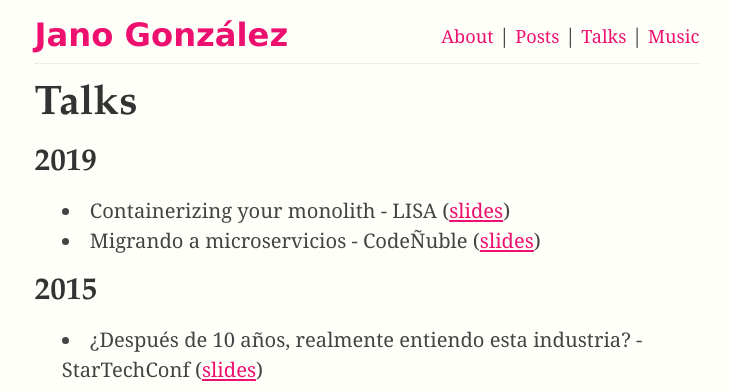
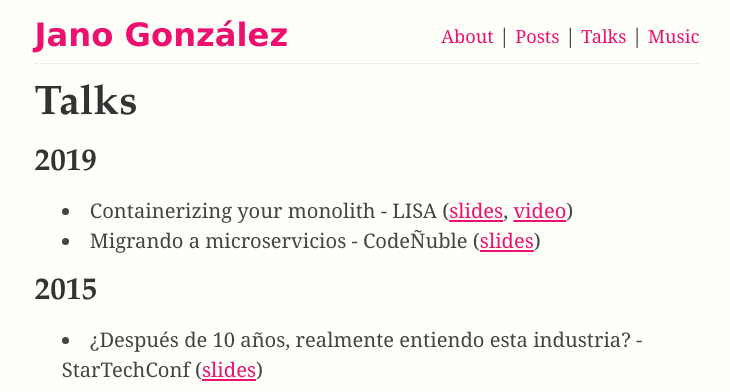
Before and after one commit to janogonzalez/janogonzalez.github.io, a Jekyll site: the page built from talks.md, in a window 1280 px wide. Shown: the top 392 px of the page, without its empty margins (273-1003 px from the left). Built offline with Jekyll 4.4.1, drawn with Linux system fonts in a browser that asks for light colours.

Commit message:
Add video to talks

```diff
--- a/_data/talks.csv
+++ b/_data/talks.csv
@@ -1,5 +1,5 @@
-year,conference,title,slides
-2019,LISA,Containerizing your monolith,https://speakerdeck.com/janogonzalez/containerizing-your-monolith
+year,conference,title,slides,video
+2019,LISA,Containerizing your monolith,https://speakerdeck.com/janogonzalez/containerizing-your-monolith,https://www.youtube.com/watch?v=o2iqu797IWc
 2019,CodeÑuble,Migrando a microservicios,https://speakerdeck.com/janogonzalez/migrando-a-microservicios
 2015,StarTechConf,"¿Después de 10 años, realmente entiendo esta industria?",https://speakerdeck.com/janogonzalez/despues-de-10-anos-realmente-entiendo-esta-industria
 2014,RubyConf Argentina,Microservices in practice,https://speakerdeck.com/janogonzalez/microservices-in-practice
--- a/talks.md
+++ b/talks.md
@@ -8,6 +8,6 @@ title: Talks
 {% for year in talks_by_year %}
 ## {{ year.name }}
   {% for talk in year.items %}
-  - {{talk.title}} - {{ talk.conference }} ([slides]({{ talk.slides }}))
+  - {{talk.title}} - {{ talk.conference }} ([slides]({{ talk.slides }}){% if talk.video %}, [video]({{ talk.video}}){% endif %})
   {% endfor %}
 {% endfor %}
```
